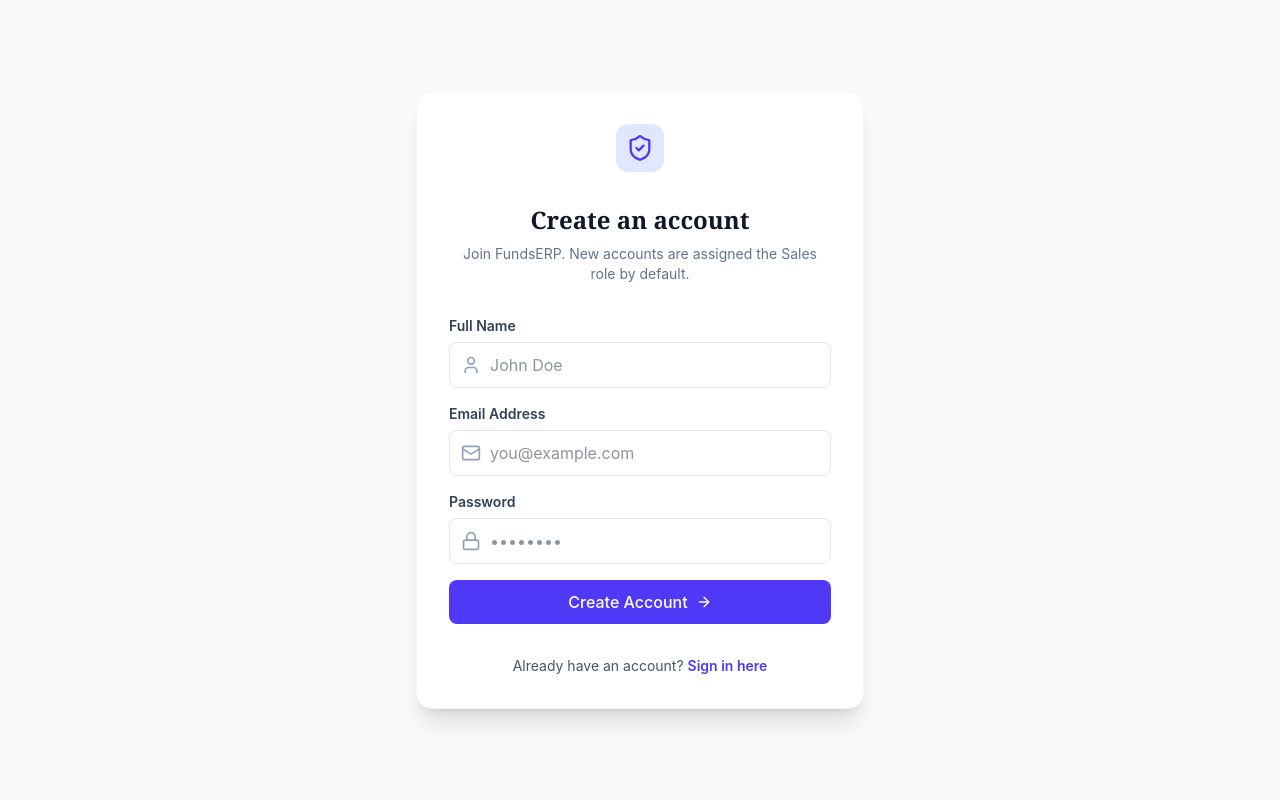
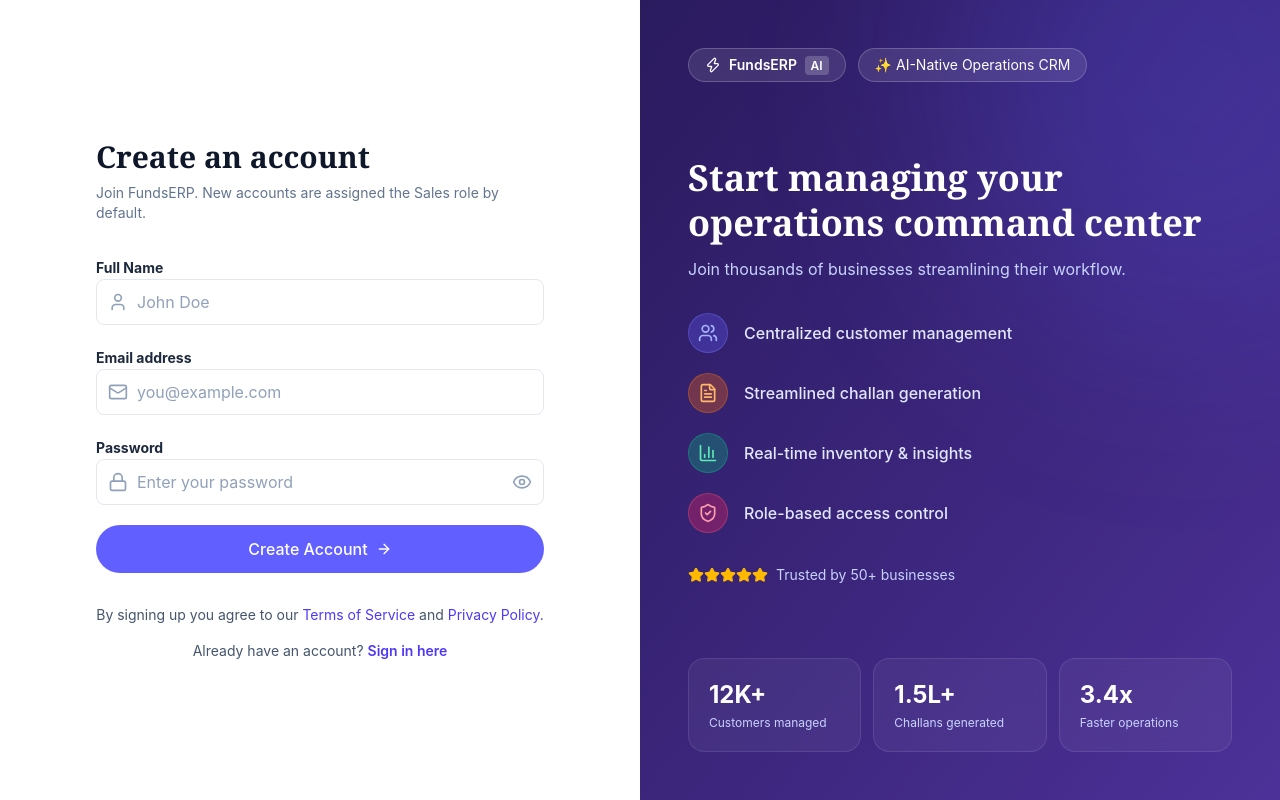
Before and after one commit to Kunal455/Mini_ERP, a React (Vite) app in the folder Frontend/: page /signup in a window 1280 px wide. Built offline with nearby package versions, Linux system fonts and the light colour scheme; no server answers.

Commit message:
Update Signup page layout to match Login page layout

```diff
--- a/Frontend/src/pages/Signup.jsx
+++ b/Frontend/src/pages/Signup.jsx
@@ -1,7 +1,7 @@
 import React, { useState } from 'react';
 import API from '../api/axios';
 import { useNavigate, Link } from 'react-router-dom';
-import { Mail, Lock, User, ArrowRight, ShieldCheck } from 'lucide-react';
+import { Mail, Lock, User, Eye, EyeOff, ArrowRight, Star, Users, FileText, BarChart3, ShieldCheck, Zap } from 'lucide-react';
 
 const Signup = () => {
   const [formData, setFormData] = useState({
@@ -9,6 +9,7 @@
     email: '',
     password: ''
   });
+  const [showPassword, setShowPassword] = useState(false);
   const [loading, setLoading] = useState(false);
   const [error, setError] = useState('');
   const navigate = useNavigate();
@@ -39,24 +40,20 @@
   };
 
   return (
-    <div className="flex h-screen bg-slate-50 items-center justify-center p-4">
-      <div className="w-full max-w-md bg-white rounded-2xl shadow-xl overflow-hidden border border-slate-100 p-8">
+    <div className="flex h-screen overflow-hidden bg-white font-sans">
 
-        <div className="flex items-center justify-center mb-6">
-          <div className="w-12 h-12 bg-indigo-100 text-indigo-600 rounded-xl flex items-center justify-center mb-2">
-            <ShieldCheck className="w-7 h-7" />
-          </div>
-        </div>
+      {/* LEFT PANEL (FORM) */}
+      <div className="w-full lg:w-1/2 flex items-center justify-center p-8 sm:p-12 lg:p-24 overflow-y-auto">
+        <div className="w-full max-w-md">
 
-        <div className="text-center mb-8">
-          <h2 className="text-2xl font-bold text-slate-900">Create an account</h2>
-          <p className="text-slate-500 mt-2 text-sm">Join FundsERP. New accounts are assigned the Sales role by default.</p>
-        </div>
+          <h2 className="text-3xl font-bold text-slate-900 mb-2">Create an account</h2>
+          <p className="text-slate-500 mb-8 text-sm">Join FundsERP. New accounts are assigned the Sales role by default.</p>
 
-        <form onSubmit={handleSubmit} className="space-y-4">
+          <form onSubmit={handleSubmit} className="space-y-5">
 
-          <div>
-            <label className="block text-sm font-semibold text-slate-700 mb-1.5">Full Name</label>
+            {/* NAME */}
+            <div className="space-y-1.5">
+              <label className="text-sm font-bold text-slate-800">Full Name</label>
               <div className="relative">
                 <div className="absolute inset-y-0 left-0 pl-3 flex items-center pointer-events-none text-slate-400">
                   <User className="h-5 w-5" />
@@ -68,13 +65,14 @@
                   onChange={handleChange}
                   placeholder="John Doe"
                   required
-                className="w-full pl-10 pr-3 py-2.5 border border-slate-200 rounded-lg focus:outline-none focus:ring-2 focus:ring-indigo-500/20 focus:border-indigo-500"
+                  className="w-full pl-10 pr-3 py-2.5 border border-slate-200 rounded-lg text-slate-800 placeholder:text-slate-400 focus:outline-none focus:ring-2 focus:ring-indigo-500/20 focus:border-indigo-500 transition-colors"
                 />
               </div>
             </div>
 
-          <div>
-            <label className="block text-sm font-semibold text-slate-700 mb-1.5">Email Address</label>
+            {/* EMAIL */}
+            <div className="space-y-1.5">
+              <label className="text-sm font-bold text-slate-800">Email address</label>
               <div className="relative">
                 <div className="absolute inset-y-0 left-0 pl-3 flex items-center pointer-events-none text-slate-400">
                   <Mail className="h-5 w-5" />
@@ -86,38 +84,42 @@
                   onChange={handleChange}
                   placeholder="you@example.com"
                   required
-                className="w-full pl-10 pr-3 py-2.5 border border-slate-200 rounded-lg focus:outline-none focus:ring-2 focus:ring-indigo-500/20 focus:border-indigo-500"
+                  className="w-full pl-10 pr-3 py-2.5 border border-slate-200 rounded-lg text-slate-800 placeholder:text-slate-400 focus:outline-none focus:ring-2 focus:ring-indigo-500/20 focus:border-indigo-500 transition-colors"
                 />
               </div>
             </div>
 
-          <div>
-            <label className="block text-sm font-semibold text-slate-700 mb-1.5">Password</label>
+            {/* PASSWORD */}
+            <div className="space-y-1.5">
+              <label className="text-sm font-bold text-slate-800">Password</label>
               <div className="relative">
                 <div className="absolute inset-y-0 left-0 pl-3 flex items-center pointer-events-none text-slate-400">
                   <Lock className="h-5 w-5" />
                 </div>
                 <input
-                type="password"
+                  type={showPassword ? "text" : "password"}
                   name="password"
                   value={formData.password}
                   onChange={handleChange}
-                placeholder="••••••••"
+                  placeholder="Enter your password"
                   required
                   minLength={8}
-                className="w-full pl-10 pr-3 py-2.5 border border-slate-200 rounded-lg focus:outline-none focus:ring-2 focus:ring-indigo-500/20 focus:border-indigo-500"
+                  className="w-full pl-10 pr-10 py-2.5 border border-slate-200 rounded-lg text-slate-800 placeholder:text-slate-400 focus:outline-none focus:ring-2 focus:ring-indigo-500/20 focus:border-indigo-500 transition-colors"
                 />
+                <div className="absolute inset-y-0 right-0 pr-3 flex items-center cursor-pointer text-slate-400 hover:text-slate-600" onClick={() => setShowPassword(!showPassword)}>
+                  {showPassword ? <EyeOff className="h-5 w-5" /> : <Eye className="h-5 w-5" />}
+                </div>
               </div>
             </div>
 
             {error && (
-            <div className="text-red-500 text-sm bg-red-50 p-3 rounded-lg">{error}</div>
+              <div className="text-red-500 text-sm">{error}</div>
             )}
 
             <button
               type="submit"
               disabled={loading}
-            className="w-full bg-indigo-600 hover:bg-indigo-700 text-white font-medium py-2.5 rounded-lg flex items-center justify-center gap-2 transition-colors mt-2"
+              className="w-full bg-indigo-500 hover:bg-indigo-600 text-white font-medium py-3 rounded-full flex items-center justify-center gap-2 transition-colors disabled:opacity-70 disabled:cursor-not-allowed mt-4"
             >
               {loading ? 'Creating account...' : 'Create Account'}
               {!loading && <ArrowRight className="w-4 h-4" />}
@@ -126,9 +128,103 @@
           </form>
 
           <p className="mt-8 text-center text-sm text-slate-600">
+            By signing up you agree to our <a href="#" className="text-indigo-600 hover:underline">Terms of Service</a> and <a href="#" className="text-indigo-600 hover:underline">Privacy Policy</a>.
+          </p>
+
+          <p className="mt-4 text-center text-sm text-slate-600">
             Already have an account? <Link to="/login" className="text-indigo-600 hover:text-indigo-700 font-semibold">Sign in here</Link>
           </p>
         </div>
+      </div>
+
+      {/* RIGHT PANEL (INFO) */}
+      <div className="hidden lg:flex flex-col w-1/2 bg-gradient-to-br from-[#2a1a5e] to-[#4c3198] text-white p-10 lg:p-12 relative overflow-y-auto">
+
+        {/* Decorative background glow */}
+        <div className="absolute top-0 right-0 w-[500px] h-[500px] bg-indigo-500/20 rounded-full blur-[100px] translate-x-1/3 -translate-y-1/3 pointer-events-none"></div>
+
+        <div className="relative z-10 h-full flex flex-col justify-center">
+
+          {/* Top Badges */}
+          <div className="flex items-center gap-3 mb-8">
+            <div className="flex items-center gap-2 bg-white/10 border border-white/20 rounded-full px-4 py-1.5 backdrop-blur-sm">
+              <Zap className="w-4 h-4" />
+              <span className="font-semibold text-sm">FundsERP <span className="bg-white/20 text-xs px-1.5 py-0.5 rounded ml-1">AI</span></span>
+            </div>
+            <div className="bg-white/10 border border-white/20 rounded-full px-4 py-1.5 backdrop-blur-sm text-sm">
+              ✨ AI-Native Operations CRM
+            </div>
+          </div>
+
+          <div className="flex-1 flex flex-col justify-center">
+            <h1 className="text-3xl lg:text-4xl font-bold mb-3 leading-tight">
+              Start managing your operations command center
+            </h1>
+            <p className="text-indigo-200 text-base mb-8">
+              Join thousands of businesses streamlining their workflow.
+            </p>
+
+            <div className="space-y-5">
+              <div className="flex items-center gap-4">
+                <div className="w-10 h-10 rounded-full bg-indigo-500/30 flex items-center justify-center flex-shrink-0 border border-indigo-400/30">
+                  <Users className="w-5 h-5 text-indigo-300" />
+                </div>
+                <span className="text-indigo-100 font-medium">Centralized customer management</span>
+              </div>
+
+              <div className="flex items-center gap-4">
+                <div className="w-10 h-10 rounded-full bg-orange-500/30 flex items-center justify-center flex-shrink-0 border border-orange-400/30">
+                  <FileText className="w-5 h-5 text-orange-300" />
+                </div>
+                <span className="text-indigo-100 font-medium">Streamlined challan generation</span>
+              </div>
+
+              <div className="flex items-center gap-4">
+                <div className="w-10 h-10 rounded-full bg-emerald-500/30 flex items-center justify-center flex-shrink-0 border border-emerald-400/30">
+                  <BarChart3 className="w-5 h-5 text-emerald-300" />
+                </div>
+                <span className="text-indigo-100 font-medium">Real-time inventory & insights</span>
+              </div>
+
+              <div className="flex items-center gap-4">
+                <div className="w-10 h-10 rounded-full bg-rose-500/30 flex items-center justify-center flex-shrink-0 border border-rose-400/30">
+                  <ShieldCheck className="w-5 h-5 text-rose-300" />
+                </div>
+                <span className="text-indigo-100 font-medium">Role-based access control</span>
+              </div>
+            </div>
+
+            <div className="mt-8 flex items-center gap-2">
+              <div className="flex text-amber-400">
+                <Star className="w-4 h-4 fill-current" />
+                <Star className="w-4 h-4 fill-current" />
+                <Star className="w-4 h-4 fill-current" />
+                <Star className="w-4 h-4 fill-current" />
+                <Star className="w-4 h-4 fill-current" />
+              </div>
+              <span className="text-indigo-200 text-sm">Trusted by 50+ businesses</span>
+            </div>
+          </div>
+
+          {/* Bottom Stat Cards */}
+          <div className="grid grid-cols-3 gap-3 mt-8">
+            <div className="bg-white/5 border border-white/10 rounded-2xl p-5 backdrop-blur-md">
+              <div className="text-2xl font-bold mb-1">12K+</div>
+              <div className="text-xs text-indigo-200">Customers managed</div>
+            </div>
+            <div className="bg-white/5 border border-white/10 rounded-2xl p-5 backdrop-blur-md">
+              <div className="text-2xl font-bold mb-1">1.5L+</div>
+              <div className="text-xs text-indigo-200">Challans generated</div>
+            </div>
+            <div className="bg-white/5 border border-white/10 rounded-2xl p-5 backdrop-blur-md">
+              <div className="text-2xl font-bold mb-1">3.4x</div>
+              <div className="text-xs text-indigo-200">Faster operations</div>
+            </div>
+          </div>
+
+        </div>
+      </div>
+
     </div>
   );
 };
```
Lines whose indentation alone changed are shown as unchanged.
